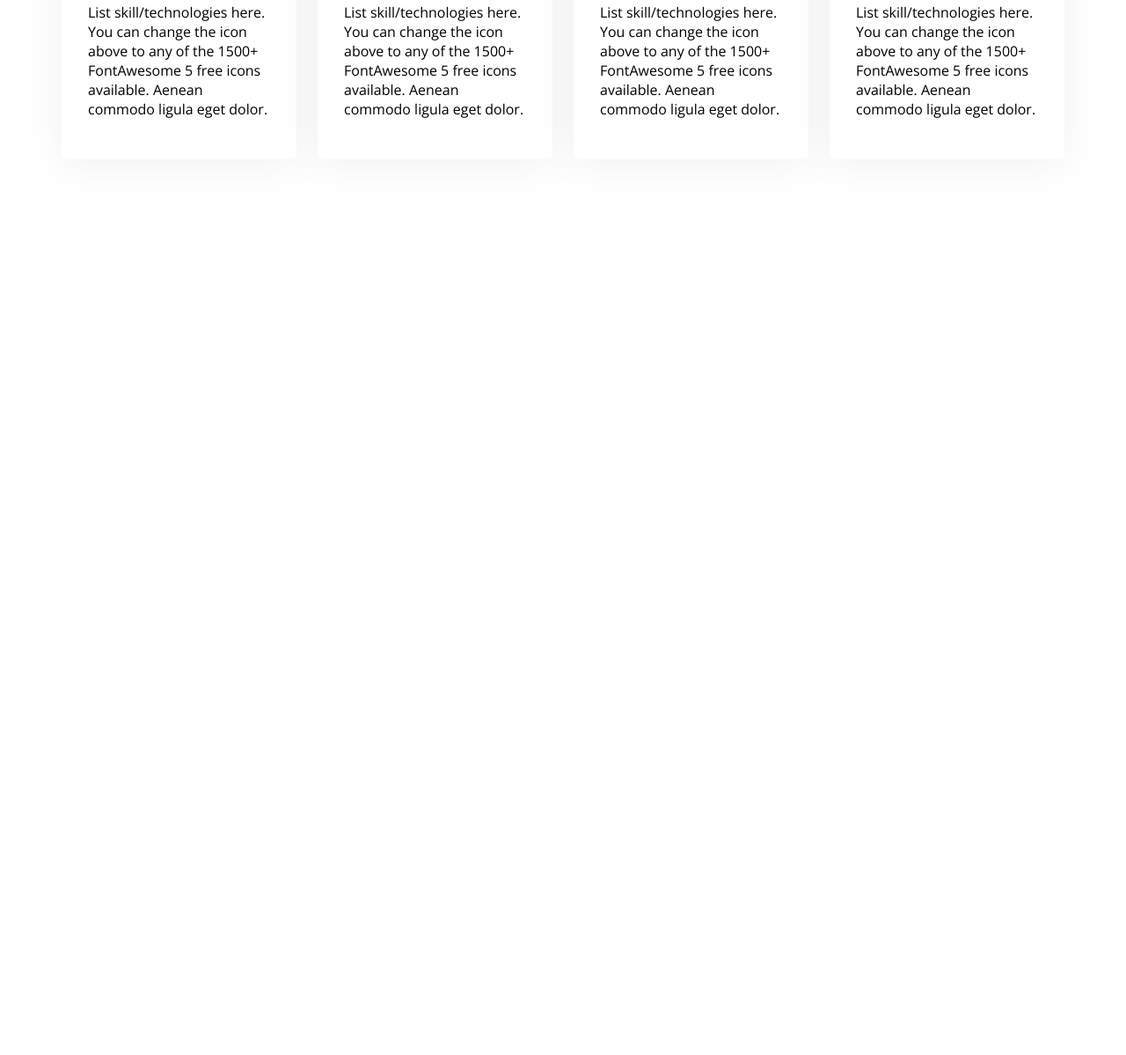
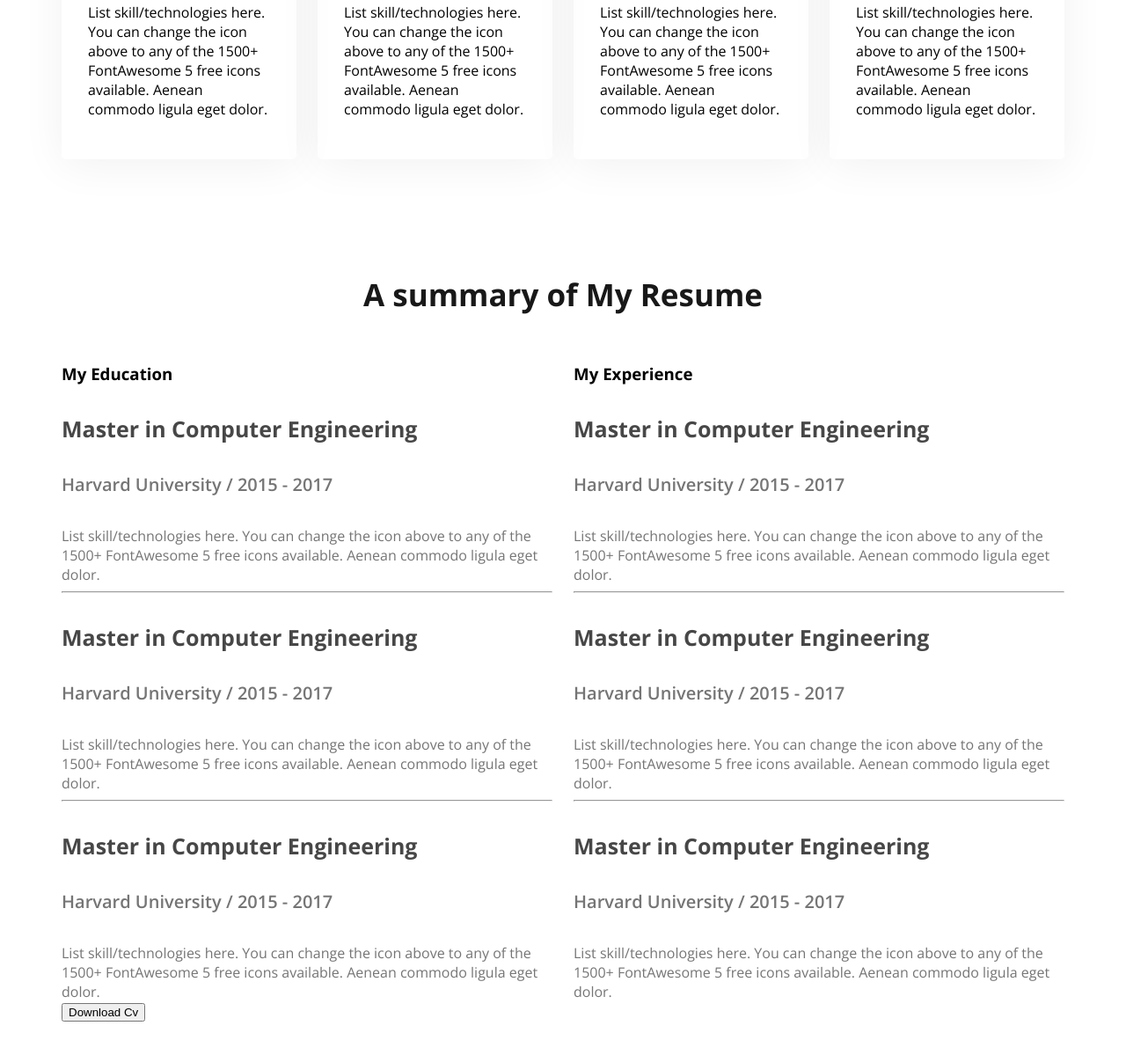
Before and after one commit to athikcodes/my-first-portfolio, a plain HTML site: page index.html in a window 1280 px wide. Shown: the part 1907-3106 px from the top of the page at 88% size. Before the commit the page ends 2218 px from the top, so only its background shows below. Drawn offline with nearby package versions, Linux system fonts and the light colour scheme.

Commit message:
added items

```diff
--- a/index.html
+++ b/index.html
@@ -103,8 +103,65 @@
   </div>
 
 </section>
+<!-- section build good resume -->
+
+<section class="resume">
+    <h3 class="section-title text-center">A summary of My Resume</h3>
+    <div class="resume-container">
+        <div class="resume-column">
+            <h3 class="resume-column-title">My Education</h3>
+            <div class="experience">
+                <h4 class="experience-title">Master in Computer Engineering</h4>
+                <h5 class="experience-sub-title">Harvard University / 2015 - 2017</h5>
+                <div class="experience-description">List skill/technologies here. You can change the icon above
+                    to any of the 1500+ FontAwesome 5 free icons available. Aenean commodo ligula eget dolor.</div>
+            </div>
+            <hr>
+            <div class="experience">
+                <h4 class="experience-title">Master in Computer Engineering</h4>
+                <h5 class="experience-sub-title">Harvard University / 2015 - 2017</h5>
+                <div class="experience-description">List skill/technologies here. You can change the icon above
+                    to any of the 1500+ FontAwesome 5 free icons available. Aenean commodo ligula eget dolor.</div>
+            </div>
+            <hr>
+            <div class="experience">
+                <h4 class="experience-title">Master in Computer Engineering</h4>
+                <h5 class="experience-sub-title">Harvard University / 2015 - 2017</h5>
+                <div class="experience-description">List skill/technologies here. You can change the icon above
+                    to any of the 1500+ FontAwesome 5 free icons available. Aenean commodo ligula eget dolor.</div>
+            </div>
+        </div>
+        <div class="resume-column">
+            <h3 class="resume-column-title">My Experience</h3>
+            <div class="experience">
+                <h4 class="experience-title">Master in Computer Engineering</h4>
+                <h5 class="experience-sub-title">Harvard University / 2015 - 2017</h5>
+                <div class="experience-description">List skill/technologies here. You can change the icon above
+                    to any of the 1500+ FontAwesome 5 free icons available. Aenean commodo ligula eget dolor.</div>
+            </div>
+            <hr>
+            <div class="experience">
+                <h4 class="experience-title">Master in Computer Engineering</h4>
+                <h5 class="experience-sub-title">Harvard University / 2015 - 2017</h5>
+                <div class="experience-description">List skill/technologies here. You can change the icon above
+                    to any of the 1500+ FontAwesome 5 free icons available. Aenean commodo ligula eget dolor.</div>
+            </div>
+            <hr>
+            <div class="experience">
+                <h4 class="experience-title">Master in Computer Engineering</h4>
+                <h5 class="experience-sub-title">Harvard University / 2015 - 2017</h5>
+                <div class="experience-description">List skill/technologies here. You can change the icon above
+                    to any of the 1500+ FontAwesome 5 free icons available. Aenean commodo ligula eget dolor.</div>
+            </div>
+        </div>
+    </div>
+
+  <div class="Download-cv">
+    <button class="last-btn">Download Cv </button>
+  </div>
 
 
+</section>
 
     </main>
     <footer>
--- a/style/portfolio.css
+++ b/style/portfolio.css
@@ -164,3 +164,36 @@
     box-shadow: 0px 6px 50px 0px rgba(0, 0, 0, 0.06);
     margin-top: 30px;
 }
+/* build resume */
+.resume-container{
+    display: flex;
+    gap: 24px;
+
+    .experience-description{
+        color: #757575;
+        font-size: 16px;
+        font-weight: 400;
+    }
+    .experience-sub-title{
+        color:rgb(117, 117, 117);
+        font-weight: 600;
+        font-size: 20px;
+    }
+    .experience-title{
+        color: rgb(71, 71, 71);
+        font-size: 25px;
+        font-weight: 700;
+
+    }
+   .Download-cv{
+    text-align: center;
+    background-color: #FD6E0A;
+    font-weight: 700;
+    font-size: 20px;
+
+   }
+.last-btn{
+    background-color: #FD6E0A;
+    font-weight: 700;
+    font-size: 20px;
+}
```
